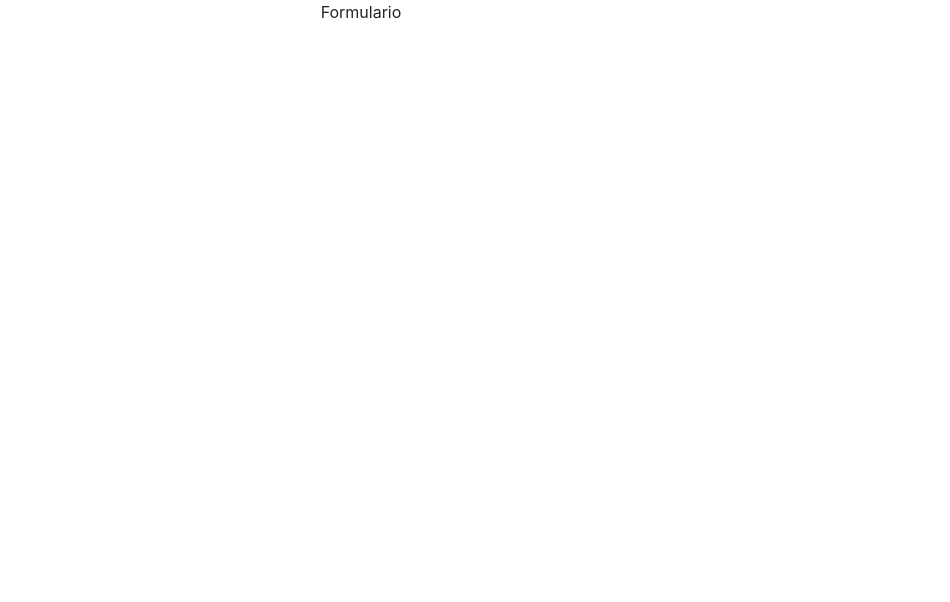
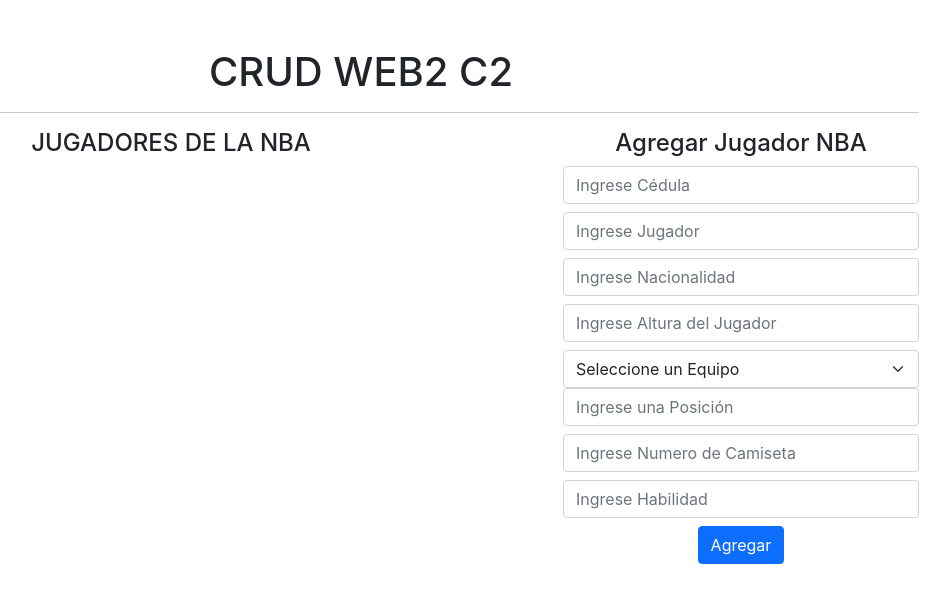
Before and after one commit to jesusdiazh11/RUBRICA-WEB-2---CORTE-2, a React (Create React App) app: page / in a window 1280 px wide. Shown: the top 602 px of the page, without its empty margins (279-1229 px from the left). Built offline with nearby package versions, Linux system fonts and the light colour scheme.

Commit message:
Diseño del formulario v1

```diff
--- a/src/components/Formulario.jsx
+++ b/src/components/Formulario.jsx
@@ -1,9 +1,135 @@
-import React from 'react'
+import React, { useState } from "react";
 
 const Formulario = () => {
+  const [cedula, SetCedula] = useState("");
+  const [jugador, SetJugador] = useState("");
+  const [nacionalidad, SetNacionalidad] = useState("");
+  const [altura, SetAltura] = useState("");
+  const [equipo, SetEquipo] = useState("");
+  const [posicion, SetPosicion] = useState("");
+  const [numero, SetNumero] = useState("");
+  const [habilidad, SetHabilidad] = useState("");
+  const [listaJugadores, setListaJugadores] = useState([]);
+  const [modoEdicion, setModoEdicion] = useState(false);
+
   return (
-    <div>Formulario</div>
-  )
-}
+    <div className="container mt-5">
+      <h1 className="text-center">CRUD WEB2 C2</h1>
+      <hr />
+      <div className="row">
+        <div className="col-8">
+          <h4 className="text-center">JUGADORES DE LA NBA</h4>
+          <ul className="list-group">{}</ul>
+        </div>
 
-export default Formulario
+        <div className="col-4">
+          <h4 className="text-center">Agregar Jugador NBA</h4>
+          <form onSubmit="guardarJugador">
+            <input
+              type="text"
+              className="form-control mb-2"
+              placeholder="Ingrese Cédula"
+              value={cedula}
+              onChange={(e) => SetCedula(e.target.value)}
+            />
+            <input
+              type="text"
+              className="form-control mb-2"
+              placeholder="Ingrese Jugador"
+              value={jugador}
+              onChange={(e) => SetJugador(e.target.value)}
+            />
+            <input
+              type="text"
+              className="form-control mb-2"
+              placeholder="Ingrese Nacionalidad"
+              value={nacionalidad}
+              onChange={(e) => SetNacionalidad(e.target.value)}
+            />
+            <input
+              type="number"
+              className="form-control mb-2"
+              placeholder="Ingrese Altura del Jugador"
+              value={altura}
+              onChange={(e) => SetAltura(e.target.value)}
+            />
+            <select
+              name="hola"
+              type="text"
+              className="form-select"
+              aria-label="Default select example"
+              onChange={(e) => SetEquipo(e.target.value)}
+              defaultValue=""
+            >
+              <option value="">Seleccione un Equipo</option>
+              <option value="Boston Celtics">Boston Celtics</option>
+              <option value="Brooklyn Nets">Brooklyn Nets</option>
+              <option value="Philadelphia 76ers">Philadelphia 76ers</option>
+              <option value="Toronto Raptors">Toronto Raptors</option>
+              <option value="Golden State Warriors">
+                Golden State Warriors
+              </option>
+              <option value="LA Clippers">LA Clippers</option>
+              <option value="Los Angeles Lakers">Los Angeles Lakers</option>
+              <option value="Phoenix Suns">Phoenix Suns</option>
+              <option value="Sacramento Kings">Sacramento Kings</option>
+              <option value="Chicago Bulls">Chicago Bulls</option>
+              <option value="Cleveland Cavaliers">Cleveland Cavaliers</option>
+              <option value="Detroit Pistons">Detroit Pistons</option>
+              <option value="Indiana Pacers">Indiana Pacers</option>
+              <option value="Milwaukee Bucks">Milwaukee Bucks</option>
+              <option value="Atlanta Hawks">Atlanta Hawks</option>
+              <option value="Charlotte Hornets">Charlotte Hornets</option>
+              <option value="Miami Heat">Miami Heat</option>
+              <option value="Orlando Magic">Orlando Magic</option>
+              <option value="Washington Wizards">Washington Wizards</option>
+              <option value="Denver Nuggets">Denver Nuggets</option>
+              <option
+                value="
+Minnesota Timberwolves"
+              >
+                Minnesota Timberwolves
+              </option>
+              <option value="Oklahoma City Thunder">
+                Oklahoma City Thunder
+              </option>
+              <option value="Portland Trail Blazers">
+                Portland Trail Blazers
+              </option>
+              <option value="Utah Jazz">Utah Jazz</option>
+              <option value="Dallas Mavericks">Dallas Mavericks</option>
+              <option value="Houston Rockets">Houston Rockets</option>
+              <option value="Memphis Grizzlies">Memphis Grizzlies</option>
+              <option value="New Orleans Pelicans">New Orleans Pelicans</option>
+              <option value="San Antonio Spurs">San Antonio Spurs</option>
+            </select>
+            <input
+              type="text"
+              className="form-control mb-2"
+              placeholder="Ingrese una Posición"
+              value={posicion}
+              onChange={(e) => SetPosicion(e.target.value)}
+            />
+            <input
+              type="number"
+              className="form-control mb-2"
+              placeholder="Ingrese Numero de Camiseta"
+              value={numero}
+              onChange={(e) => SetNumero(e.target.value)}
+            />
+            <input
+              type="text"
+              className="form-control mb-2"
+              placeholder="Ingrese Habilidad"
+              value={habilidad}
+              onChange={(e) => SetHabilidad(e.target.value)}
+            />
+            <button className="btn btn-primary btn-block">Agregar</button>
+          </form>
+        </div>
+      </div>
+    </div>
+  );
+};
+
+export default Formulario;
--- a/src/firebase.js
+++ b/src/firebase.js
@@ -1,5 +1,6 @@
 // Import the functions you need from the SDKs you need
 import { initializeApp } from "firebase/app";
+import {getFirestore} from '/firebase/firestore'
 // TODO: Add SDKs for Firebase products that you want to use
 // https://firebase.google.com/docs/web/setup#available-libraries
 
@@ -15,3 +16,6 @@ const firebaseConfig = {
 
 // Initialize Firebase
 const app = initializeApp(firebaseConfig);
+const db = getFirestore(app)
+
+export {db}
```
